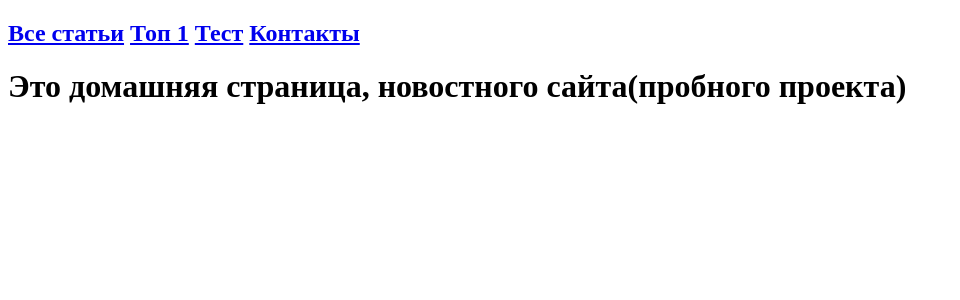
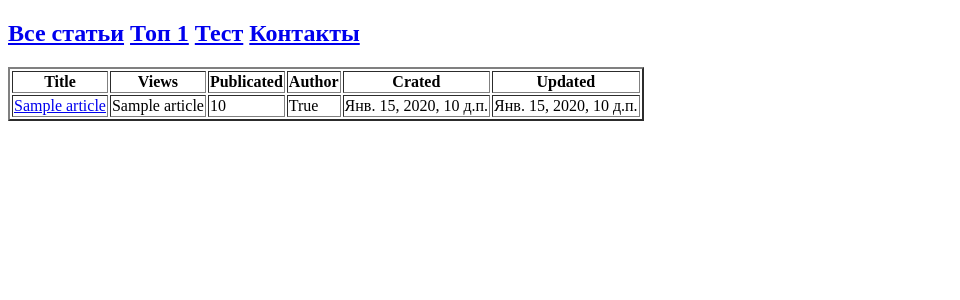
Before and after one commit to panarbekov/Blogproject, a Django app: page / in a window 1280 px wide. Shown: the top 300 px of the page, without its empty margins (0-960 px from the left). Run offline with Django 3.2, Linux system fonts and the light colour scheme; tables that the repository leaves empty hold one stand-in row (values such as "Sample post").

Commit message:
modernized homepage and AdminArticle

```diff
--- a/core/templates/home.html
+++ b/core/templates/home.html
@@ -8,5 +8,32 @@
     </h2>
 {% endblock %}
 {% block content %}
-    <h1>Это домашняя страница, новостного сайта(пробного проекта)</h1>
+    <table border = "2" >
+        <thead>
+            <tr>
+                <th>Title</th>
+                <th>Views</th>
+                <th>Publicated</th>
+                <th>Author</th>
+                <th>Crated</th>
+                <th>Updated</th>
+            </tr>
+
+        </thead>
+        <tbody>
+            {% for article in articles %}
+
+            <tr>
+                <td><a href="{% url 'article' article.id %}">{{ article.title }}</a></td>
+                <td>{{ article.title }}</td>
+                <td>{{ article.views }}</td>
+                <td>{{ article.publicated }}</td>
+                <td>{{ article.created_date }}</td>
+                <td>{{ article.updated_date }}</td>
+            </tr>
+            {% endfor %}
+        </tbody>
+
+    </table>
+
 {% endblock %}
--- a/core/views.py
+++ b/core/views.py
@@ -3,7 +3,8 @@ from django.http import HttpResponse
 from core.models import Article, Profile
 
 def homepage(request):
-    return render(request, "home.html")
+    articles = Article.objects.all()
+    return render(request, "home.html", {"articles": articles})
 
 def test(request):
     return render(request, "test.html")
```
Also changed, not shown: core/admin.py (+23 -1 lines).
